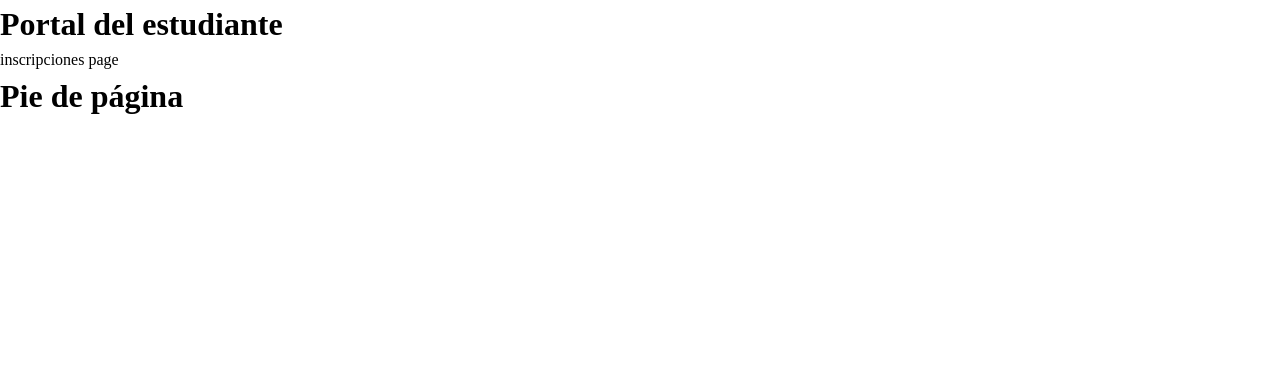
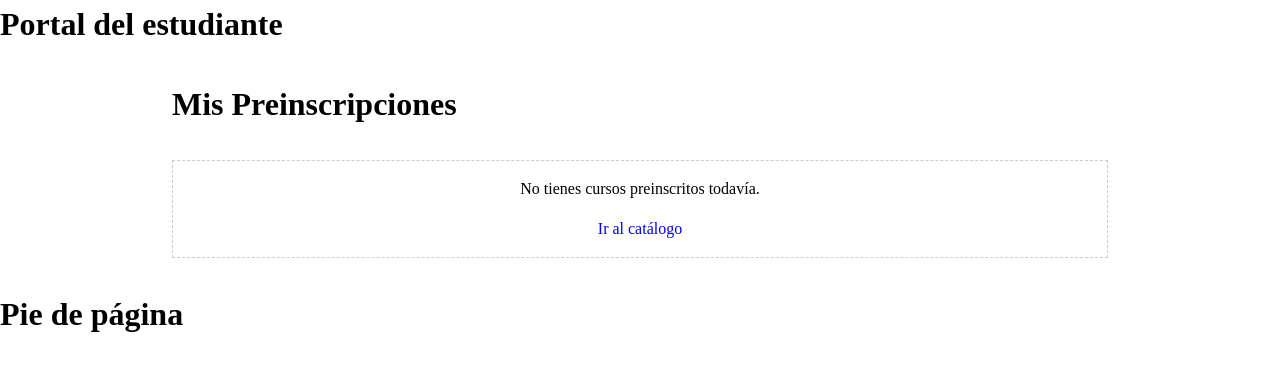
Before and after one commit to GustavoUT22/courses-management-frontend-react-isil, a React (Vite) app: page /enrollments in a window 1280 px wide. Shown: the top 370 px of the page. Built offline with nearby package versions, Linux system fonts and the light colour scheme.

Commit message:
enrollments terminado y agregando localstorage

```diff
--- a/src/App.jsx
+++ b/src/App.jsx
@@ -4,6 +4,7 @@ import { CourseProvider } from "./context/CourseContext";
 import Layout from "./components/Layout";
 import CoursesPage from "./pages/CoursesPage";
 import CourseDetailPage from "./pages/CourseDetailPage";
+import EnrollmentsPage from "./pages/EnrollmentsPage";
 
 export default function App() {
     return (
@@ -19,8 +20,8 @@ export default function App() {
                         />
                         <Route
                             path="/enrollments"
-                            element={<div>inscripciones page</div>}
-                        />
+                            element={<EnrollmentsPage />}
+                            />
                     </Route>
                 </Routes>
             </BrowserRouter>
--- a/src/context/CourseContext.jsx
+++ b/src/context/CourseContext.jsx
@@ -1,32 +1,33 @@
-import { useState, useContext, createContext } from "react";
+import { useState, useContext, createContext, useEffect } from "react";
 
 export const CourseContext = createContext(null);
-
 export const useCourse = () => useContext(CourseContext);
 
 export const CourseProvider = ({ children }) => {
-  const [enrollments, setEnrollments] = useState([]);
+  const [enrollments, setEnrollments] = useState(() => {
+    const saved = localStorage.getItem("myEnrollments");
+    return saved ? JSON.parse(saved) : [];
+  });
+
+  useEffect(() => {
+    localStorage.setItem("myEnrollments", JSON.stringify(enrollments));
+  }, [enrollments]);
 
   const addEnrollment = (course) => {
-    if (!enrollments.find((c) => c.id === course.id)) {
-      setEnrollments([...enrollments, course]);
-    }
+    setEnrollments((prev) => {
+      if (!prev.find((c) => c.id === course.id)) {
+        return [...prev, course];
+      }
+      return prev;
+    });
   };
 
   const removeEnrollment = (courseId) => {
-    setEnrollments(
-      enrollments.filter((c) => c.id !== courseId)
-    );
+    setEnrollments((prev) => prev.filter((c) => c.id !== courseId));
   };
 
-  const value = [
-    enrollments,
-    addEnrollment,
-    removeEnrollment,
-  ];
-
   return (
-    <CourseContext.Provider value={value}>
+    <CourseContext.Provider value={[enrollments, addEnrollment, removeEnrollment]}>
       {children}
     </CourseContext.Provider>
   );
--- a/src/pages/CourseDetailPage.jsx
+++ b/src/pages/CourseDetailPage.jsx
@@ -1,17 +1,27 @@
 import { useState, useEffect } from "react";
 import { useNavigate, useParams } from "react-router-dom";
 import { courses } from "../data/courses";
+import { useCourse } from "../context/CourseContext";
 import styles from "./CourseDetail.module.css";
+
 const CourseDetailPage = () => {
     const { id } = useParams();
     const [course, setCourse] = useState(null);
     const navigate = useNavigate();
+    const [enrollments, addEnrollment] = useCourse();
 
     useEffect(() => {
-        const found = courses.find((c) => c.id === Number(id));
+        const found = courses.find(
+            (c) => c.id === Number(id)
+        );
         setCourse(found);
     }, [id]);
+
     if (!course) return <div>Cargando...</div>;
+
+    const isEnrolled = enrollments.some(
+        (c) => c.id === course.id
+    );
 
     return (
         <div className={styles["course-container"]}>
@@ -22,18 +32,31 @@ const CourseDetailPage = () => {
                 >
                     Volver al catálogo
                 </button>
+
                 <h2>{course.name}</h2>
                 <p>{course.description}</p>
+
                 <p>
-                    <strong>Profesor: </strong>
+                    <strong>Profesor:</strong>{" "}
                     {course.teacher}
                 </p>
+
                 <p>
-                    <strong>Categoría:</strong> {course.category}
+                    <strong>Categoría:</strong>{" "}
+                    {course.category}
                 </p>
+
                 <p>
-                    <strong>Capacidad:</strong> {course.capacity}
+                    <strong>Capacidad:</strong>{" "}
+                    {course.capacity}
                 </p>
+
+                <button
+    onClick={() => addEnrollment(course)}
+    disabled={isEnrolled}
+>
+    {isEnrolled ? "Ya inscrito" : "Preinscribirse"}
+</button>
             </div>
         </div>
     );
--- /dev/null
+++ b/src/pages/EnrollmentsPage.jsx
@@ -0,0 +1,50 @@
+import { Link } from "react-router-dom";
+import { useCourse } from "../context/CourseContext";
+import styles from "./EnrollmentsPage.module.css";
+
+export default function EnrollmentsPage() {
+  const [enrollments, , removeEnrollment] = useCourse();
+
+  console.log("ENROLLMENTS:", enrollments);
+
+  return (
+    <div className={styles.container}>
+      <h1>Mis Preinscripciones</h1>
+
+      {enrollments.length === 0 ? (
+        <div className={styles.empty}>
+          <p>No tienes cursos preinscritos todavía.</p>
+
+          <Link to="/courses" className={styles.link}>
+            Ir al catálogo
+          </Link>
+        </div>
+      ) : (
+        <div className={styles.list}>
+          {enrollments.map((course) => (
+            <div key={course.id} className={styles.card}>
+              <h2>{course.name}</h2>
+
+              <p>
+                <strong>Docente:</strong> {course.teacher}
+              </p>
+
+              <p>
+                <strong>Categoría:</strong> {course.category}
+              </p>
+
+              <p>{course.description}</p>
+
+              <button
+                className={styles.button}
+                onClick={() => removeEnrollment(course.id)}
+              >
+                Cancelar inscripción
+              </button>
+            </div>
+          ))}
+        </div>
+      )}
+    </div>
+  );
+}
--- /dev/null
+++ b/src/pages/EnrollmentsPage.module.css
@@ -0,0 +1,42 @@
+.container {
+  max-width: 1000px;
+  margin: 0 auto;
+  padding: 2rem;
+}
+
+.empty {
+  margin-top: 2rem;
+  padding: 1rem;
+  border: 1px dashed #ccc;
+  text-align: center;
+}
+
+.link {
+  display: inline-block;
+  margin-top: 1rem;
+  color: blue;
+  text-decoration: none;
+}
+
+.list {
+  display: grid;
+  gap: 1rem;
+  margin-top: 2rem;
+}
+
+.card {
+  border: 1px solid #ddd;
+  padding: 1rem;
+  border-radius: 8px;
+  background: #fff;
+}
+
+.button {
+  margin-top: 1rem;
+  background: #e74c3c;
+  color: white;
+  border: none;
+  padding: 0.5rem 1rem;
+  cursor: pointer;
+  border-radius: 5px;
+}
```
